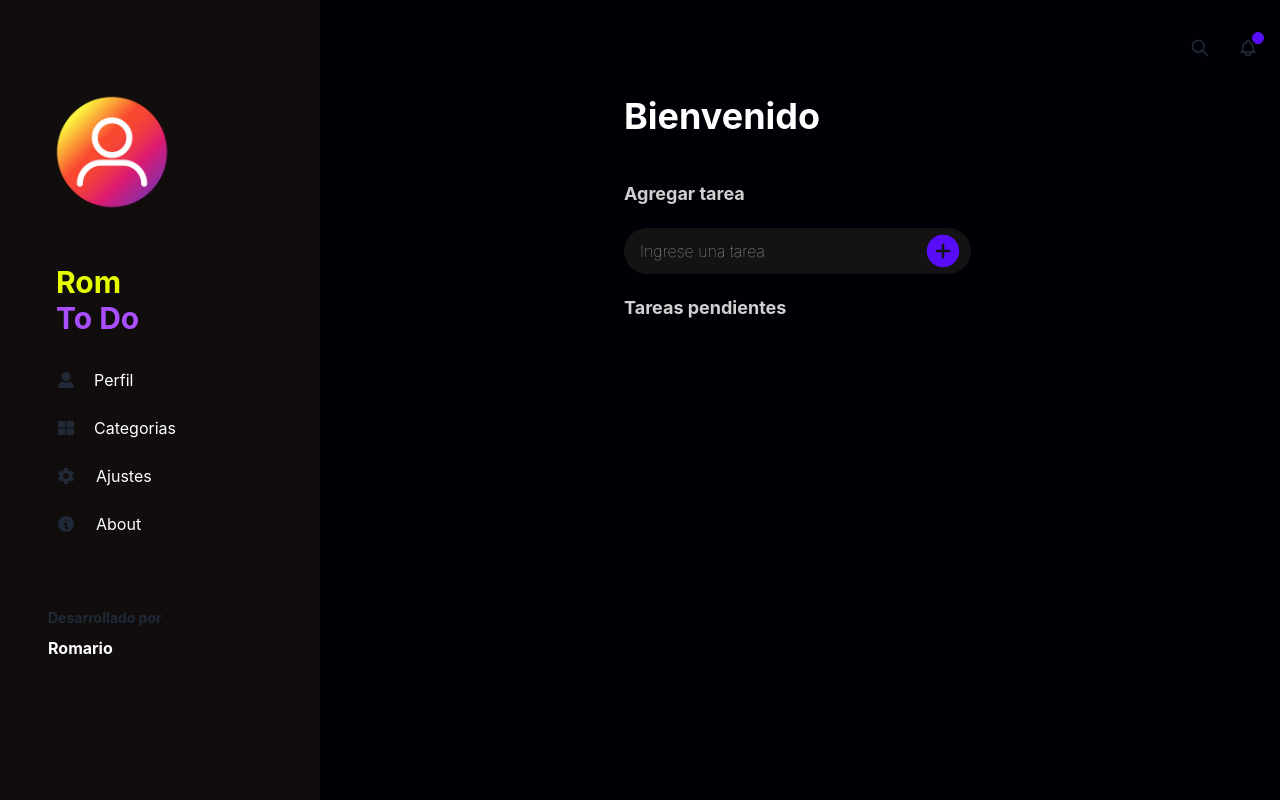
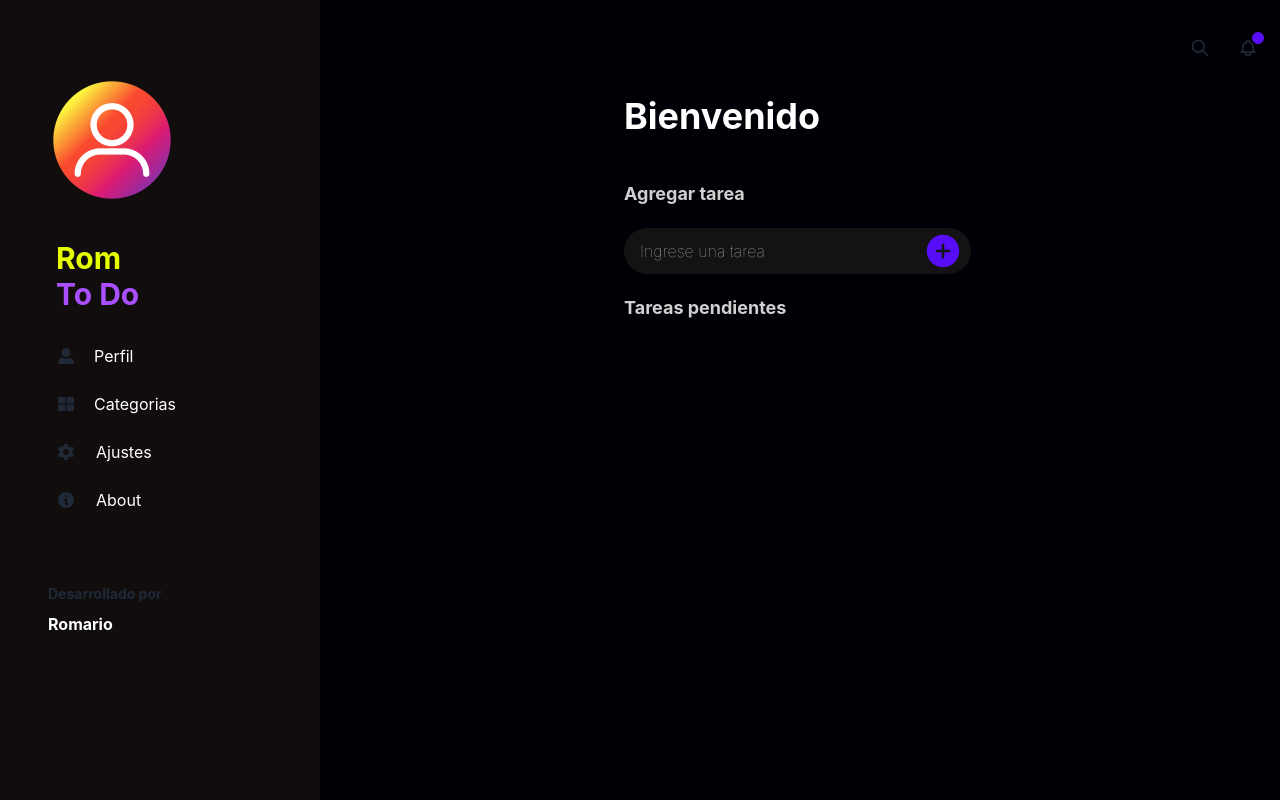
Before and after one commit to romariou76/App-tareas, a React (Create React App) app: page /app in a window 1280 px wide. Built offline with nearby package versions, Linux system fonts and the light colour scheme.

Commit message:
texto blanco

```diff
--- a/src/components/Drawer.jsx
+++ b/src/components/Drawer.jsx
@@ -24,9 +24,9 @@ function Drawer(){
          {/* Lista ul que es caja de los elementos */}
          <ul className="menu p-12 overflow-y-auto w-80 bg-dark text-base-content space-y-2">
             {/* Imagen avatar */}
-            <div className="avatar my-10 ml-0">
+            <div className="avatar my-7 ml-0">
                <div className="w-32 rounded-full">
-                  <img src={perfil} alt="perfil" className="p-1" />
+                  <img src={perfil} alt="perfil"/>
                </div>
             </div>
 
--- a/src/css/Tarea.css
+++ b/src/css/Tarea.css
@@ -1,6 +1,6 @@
 .tarea-contenedor.completada {
     text-decoration: line-through;
-    color: black;
+    color: white;
   }
 
 .tarea-contenedor{
```
